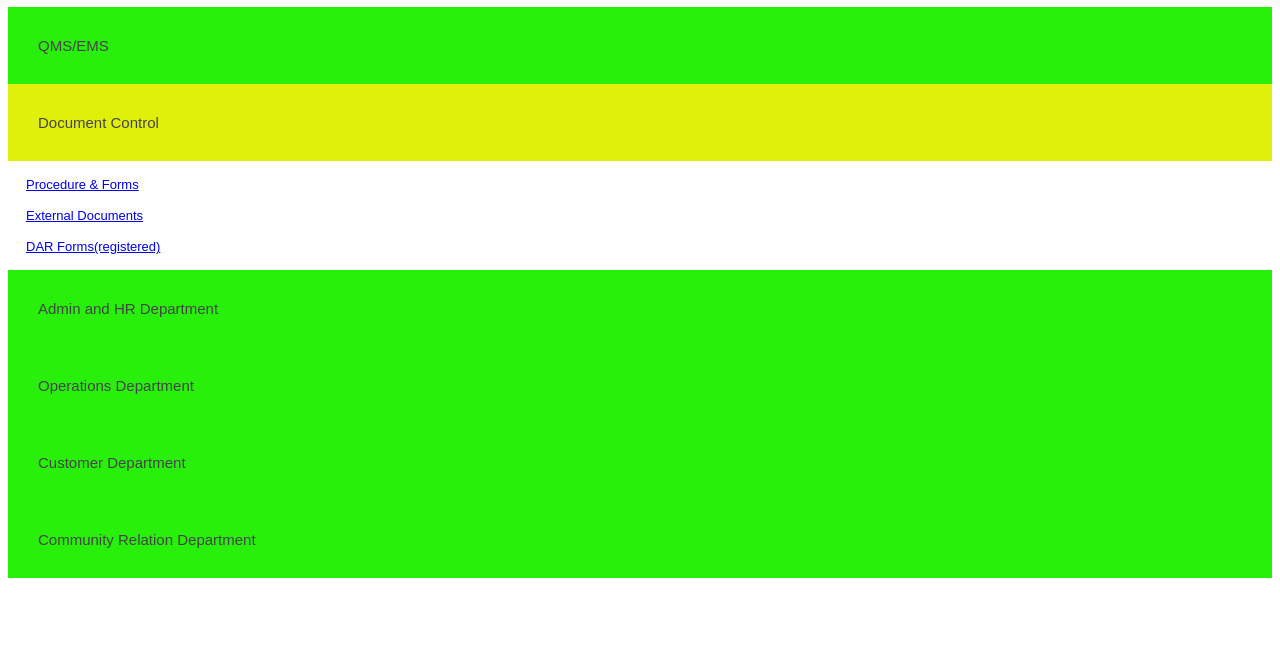
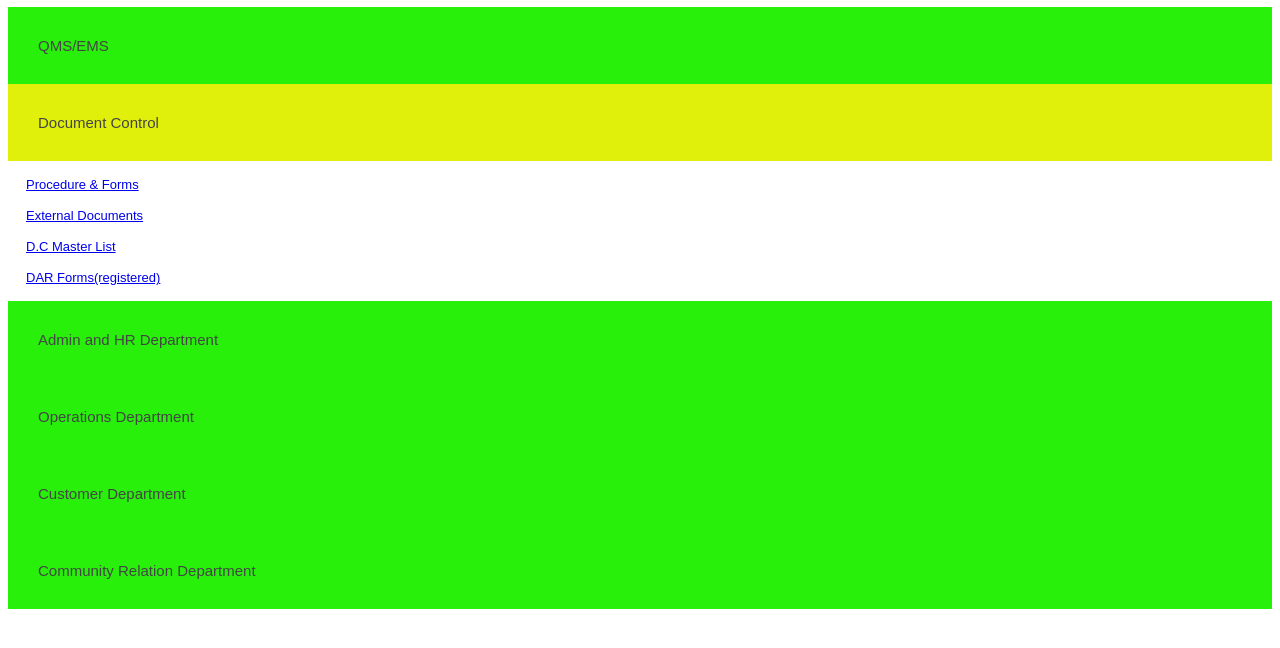
Before and after one commit to mjtdcom/ISODATA, a plain HTML site: page index.html in a window 1280 px wide. Both pictures are taken after a click on the button "Document Control". Shown: the part 110-758 px from the top of the page. Drawn offline with Linux system fonts and the light colour scheme.

Commit message:
Update index.html

```diff
--- a/index.html
+++ b/index.html
@@ -42,6 +42,7 @@
 <div class="panel">
   <p><a href="https://drive.google.com/drive/folders/1kd2xejCYKLU_bVQyMysS9Ig4r4Z7htPv?usp=drive_link"target="_blank"><font size="2" face="Arial">Procedure & Forms</font></a></p>
   <p><a href="https://drive.google.com/drive/folders/13_8d8FgQ0HCWHnHYvG5TMENu_K-mdveD?usp=sharing"target="_blank"><font size="2" face="Arial">External Documents</font></a></p>
+  <p><a href="https://drive.google.com/drive/folders/1-VeRWkldOpr8wyyDNrWkXHVy702pOllv?usp=drive_link"_blank"><font size="2" face="Arial">D.C Master List</font></a></p>
   <p><a href="https://drive.google.com/drive/u/0/folders/1HMO1KIjrOVH2iX8U6toen4zaHiRAWlav"target="_blank"><font size="2" face="Arial">DAR Forms(registered)</font></a></p>
   </div>
 
```
